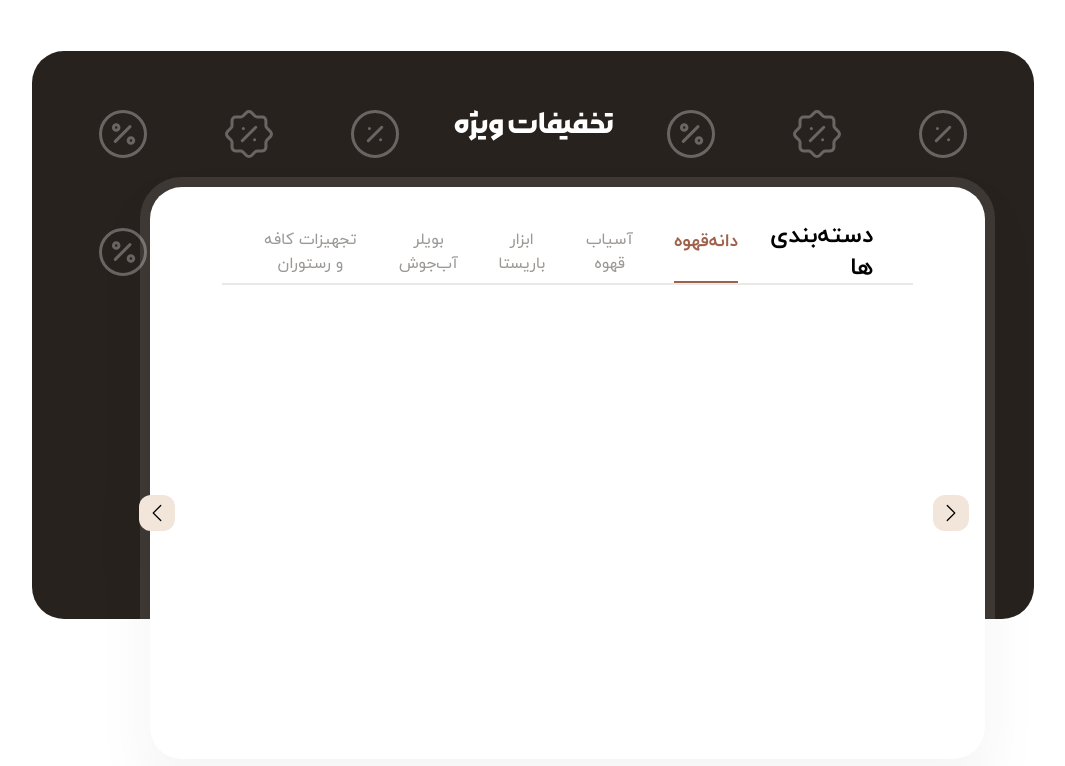
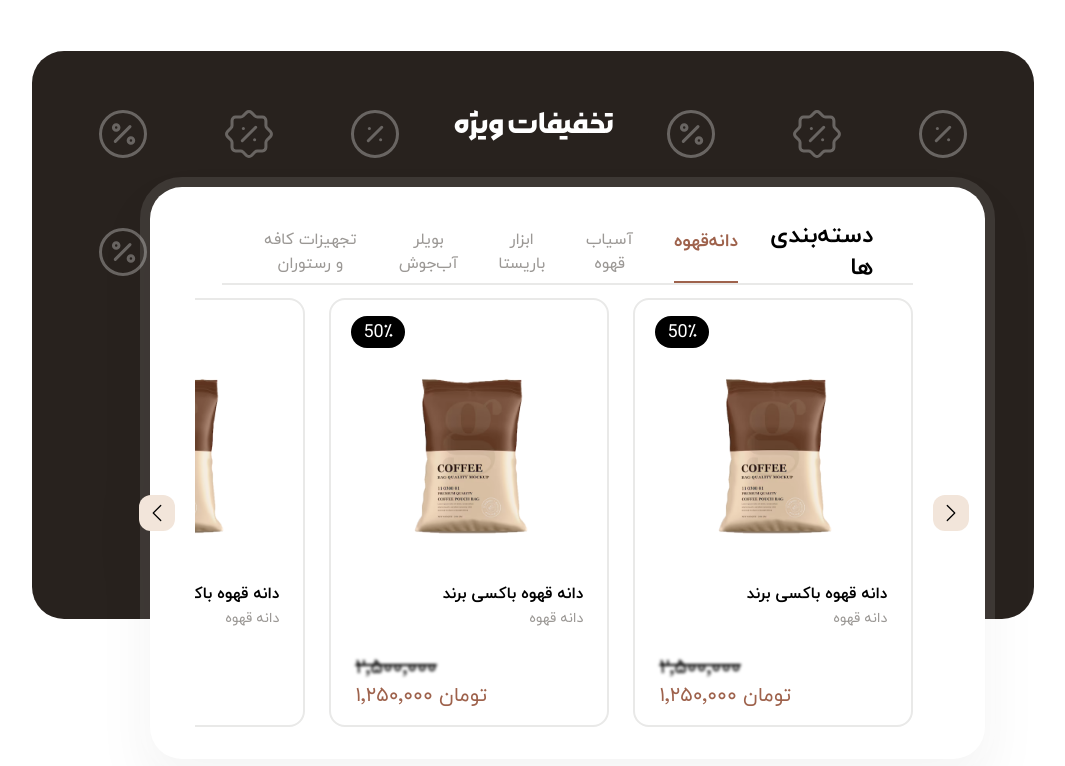
Before and after one commit to AlirezaFCB-DEV/ErikCoffeShop, a React (Vite) app: page / in a window 1280 px wide. Shown: the part 1053-1819 px from the top of the page, without its empty margins (107-1172 px from the left). Built offline with nearby package versions, Linux system fonts and the light colour scheme.

Commit message:
feat: add and style specialOffsProduct Comp

```diff
--- a/src/Components/Main/SpecialOffsContainer/SpecialOffs/SpecialOffs.tsx
+++ b/src/Components/Main/SpecialOffsContainer/SpecialOffs/SpecialOffs.tsx
@@ -1,8 +1,12 @@
 import { BsChevronLeft, BsChevronRight } from "react-icons/bs";
 import Button from "../../../Button/Button";
-import { specialOffsCategories } from "./SpecialOffsCategories";
+import { specialOffsCategories } from "./SpecialOffsCategories.ts";
+import SpecialOffsProduct from "./SpecialOffsProduct/SpecialOffsProduct";
+import { useState } from "react";
 
 const SpecialOffs = () => {
+  const [coffeeCategoryItems , setCoffeeCategoryItems] = useState([1, 2, 3, 4 , 5 , 6 , 7 , 8]);
+
   return (
     <div className="bg-white outline-[10px] outline-[#ffffff1a] drop-shadow-[#0000000D] drop-shadow-2xl w-[75%] h-[572px] absolute top-34 left-43.5 rounded-4xl px-18 py-8">
       <div className="flex gap-8 items-center justify-between px-10 border-b-stroke border-b-2">
@@ -18,17 +22,32 @@ const SpecialOffs = () => {
               <button className=" cursor-pointer group-hover:text-primary">
                 {item.title}
               </button>
-              <div className={`w-0 h-0.5 bg-primary group-hover:w-full transition-all absolute -bottom-0 ${item.active ? "hidden" : ""}`}></div>
+              <div
+                className={`w-0 h-0.5 bg-primary group-hover:w-full transition-all absolute -bottom-0 ${
+                  item.active ? "hidden" : ""
+                }`}
+              ></div>
             </li>
           ))}
         </ul>
       </div>
-      <div className="h-[75%] w-[86%] bottom-8  absolute">
+      <div className="h-[75%] w-[86%] bottom-8 absolute">
         <Button className="absolute -left-14 top-1/2 -translate-y-1/2">
           <BsChevronLeft className="category-btn-icon" />
         </Button>
 
-        <div></div>
+        <div className="flex flex-nowrap overflow-hidden h-full gap-6">
+          {coffeeCategoryItems.map(() => (
+            <SpecialOffsProduct
+              key={crypto.randomUUID()}
+              img="/images/Products/product1.png"
+              offPercent={50}
+              realPrice={2_500_000}
+              subTitle="دانه قهوه"
+              title="دانه قهوه باکسی برند"
+            />
+          ))}
+        </div>
 
         <Button className="absolute -right-14 top-1/2 -translate-y-1/2">
           <BsChevronRight className="category-btn-icon" />
--- /dev/null
+++ b/src/Components/Main/SpecialOffsContainer/SpecialOffs/SpecialOffsProduct/SpecialOffsProduct.tsx
@@ -0,0 +1,47 @@
+interface SpecialOffsProductProps {
+  img: string;
+  offPercent: number;
+  title: string;
+  subTitle: string;
+  realPrice: number;
+}
+
+const SpecialOffsProduct = ({ img, offPercent, title, subTitle, realPrice }: SpecialOffsProductProps) => {
+    const newPrice = realPrice - (realPrice / 100) * offPercent
+
+  return (
+    <div className="relative border-stroke border-2 py-4 px-6 max-w-[280px] min-w-[280px] flex flex-col  justify-between rounded-2xl select-none">
+      <span className="absolute left-5 text-lg bg-black text-white px-3 py-0.5 rounded-full">
+              {offPercent}٪
+      </span>
+
+      <div className="flex  justify-center flex-col h-full">
+        <div className="flex justify-center">
+          <img
+            src={img}
+            alt="محصول"
+            className="w-[200px] h-[240px] object-contain "
+          />
+        </div>
+
+        <div>
+          <h3 className="font-iran-yekan-bold">
+            {title}
+          </h3>
+                  <span className="text-sm text-sec-text">{subTitle}</span>
+        </div>
+      </div>
+
+      <div className="flex flex-col" dir="ltr">
+        <span className="text-xl line-through relative w-fit blur-[1.5px]">
+          {realPrice.toLocaleString("fa-IR")}
+        </span>
+        <span dir="ltr" className="text-xl text-primary">
+          {newPrice.toLocaleString("fa-IR")} تومان
+        </span>
+      </div>
+    </div>
+  );
+};
+
+export default SpecialOffsProduct;
```
Also changed, not shown: src/Components/Main/SpecialOffsContainer/SpecialOffs/SpecialOffsCategories.ts (+10 -10 lines), public/images/Products/product1.png (added).
